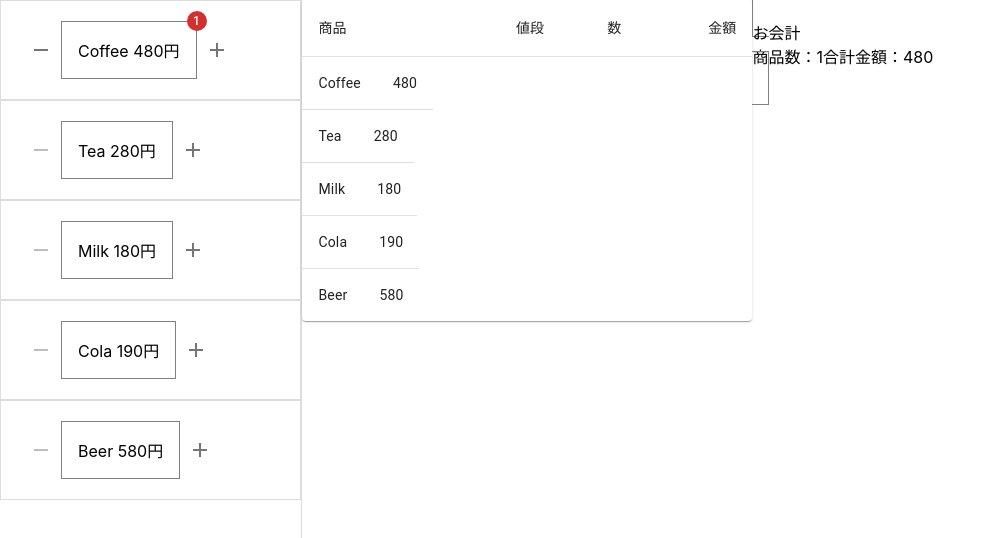
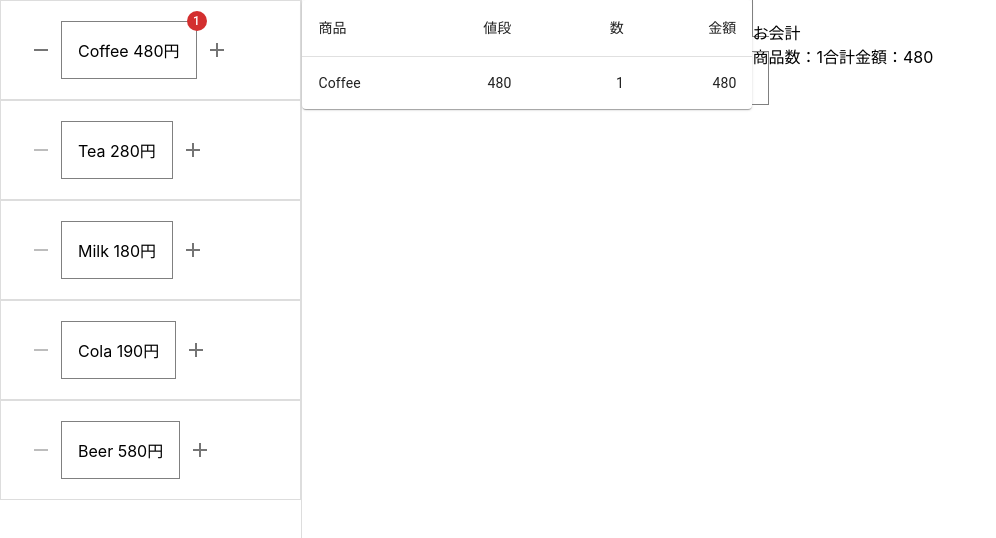
Before and after one commit to sasaki023m/-, a React (Create React App) app: page / in a window 1280 px wide. Both pictures are taken after a click on the button 216 px from the left and 50 px from the top of the page. Shown: the top 538 px of the page, without its empty margins (0-996 px from the left). Built offline with nearby package versions, Linux system fonts and the light colour scheme.

Commit message:
Co-authored-by: San,  (Naingtun) <naingtun.san@nnlife.co.jp>

```diff
--- a/src/App.jsx
+++ b/src/App.jsx
@@ -17,6 +17,7 @@ import React, { useState } from "react";
 const App = () => {
   //　合計
   const [total, setTotal] = useState({ count: 0, amount: 0 });
+  const [orderList, setOrderList] = useState([]);
 
   const items = [
     { name: "Coffee", value: 480 },
@@ -26,9 +27,6 @@ const App = () => {
     { name: "Beer", value: 580 },
   ];
 
-  // function createData(name, value, num, amount) {
-  //   return { name, value, num, amount };
-  // }
 
   return (
     <React.Fragment>
@@ -38,26 +36,36 @@ const App = () => {
             name={items[0].name}
             value={items[0].value}
             setTotal={setTotal}
+            orderList={orderList}
+            setOrderList={setOrderList}
           />
           <Menu
             name={items[1].name}
             value={items[1].value}
             setTotal={setTotal}
+            orderList={orderList}
+            setOrderList={setOrderList}
           />
           <Menu
             name={items[2].name}
             value={items[2].value}
             setTotal={setTotal}
+            orderList={orderList}
+            setOrderList={setOrderList}
           />
           <Menu
             name={items[3].name}
             value={items[3].value}
             setTotal={setTotal}
+            orderList={orderList}
+            setOrderList={setOrderList}
           />
           <Menu
             name={items[4].name}
             value={items[4].value}
             setTotal={setTotal}
+            orderList={orderList}
+            setOrderList={setOrderList}
           />
         </div>
 
@@ -66,24 +74,16 @@ const App = () => {
             <Table sx={{ minWidth: 450 }} aria-label="simple table">
               <TableHead>
                 <TableRow>
-                  <TableCell>商品</TableCell>
-                  <TableCell>値段</TableCell>
-                  <TableCell>数</TableCell>
-                  <TableCell align="right">金額</TableCell>
+                  <TableCell style={{ width: "25%" }}>商品</TableCell>
+                  <TableCell style={{ width: "25%" }} align="right">値段</TableCell>
+                  <TableCell style={{ width: "25%" }} align="right">数</TableCell>
+                  <TableCell style={{ width: "25%" }} align="right">金額</TableCell>
                 </TableRow>
               </TableHead>
 
               <TableBody>
-                {items.map((items) => (
-                  <TableRow
-                    key={items.name}
-                    sx={{ "&:last-child td, &:last-child th": { border: 0 } }}
-                  >
-                    <Detail
-                      name={items.name}
-                      value={items.value}
-                    />
-                  </TableRow>
+                {orderList.map((items) => (
+                  <Detail {...items} />
                 ))}
               </TableBody>
             </Table>
--- a/src/components/Detail.jsx
+++ b/src/components/Detail.jsx
@@ -1,19 +1,27 @@
 // import React, { useState } from "react";
 import "./Menu.css";
 import TableCell from "@mui/material/TableCell";
+import TableRow from "@mui/material/TableRow";
 
-// function createData(name, value, num, amount) {
-//   return { name, value, num, amount };
-// }
-
-const Detail = ({ name, value, setTotal }) => {
+const Detail = ({ name, value, count }) => {
   return (
-    <div>
-      <TableCell component="th" scope="row">
+    <TableRow
+      key={name}
+      sx={{ "&:last-child td, &:last-child th": { border: 0 } }}
+    >
+      <TableCell style={{ width: "25%" }} component="th" scope="row">
         {name}
       </TableCell>
-      <TableCell>{value}</TableCell>
-    </div>
+      <TableCell style={{ width: "25%" }} align="right">
+        {value}
+      </TableCell>
+      <TableCell style={{ width: "25%" }} align="right">
+        {count}
+      </TableCell>
+      <TableCell style={{ width: "25%" }} align="right">
+        {count * value}
+      </TableCell>
+    </TableRow>
   );
 };
 
--- a/src/components/Menu.jsx
+++ b/src/components/Menu.jsx
@@ -1,6 +1,6 @@
 import React, { useState } from "react";
 import "./Menu.css";
-import Box from '@mui/material/Box';
+import Box from "@mui/material/Box";
 // import Button from "@mui/material/Button";
 import Badge from "@mui/material/Badge";
 import AddIcon from "@mui/icons-material/Add";
@@ -8,124 +8,75 @@ import RemoveIcon from "@mui/icons-material/Remove";
 import IconButton from "@mui/material/IconButton";
 // import CoffeeIcon from "@mui/icons-material/Coffee";
 
-
-const Menu = ({ name, value, setTotal }) => {
-  let [count, setCount ] = useState(0);
+const Menu = React.memo(
+  ({ name, value, setTotal, orderList, setOrderList }) => {
+    const [count, setCount] = useState(0);
+    console.log(name, count);
     const countUp = () => {
       setCount((prevState) => prevState + 1);
-    switch (name) {
-      case "Coffee":
       setTotal((prevState) => ({
         ...prevState,
         count: prevState.count + 1,
         amount: prevState.amount + value,
       }));
-        break;
-
-      case "Tea":
-        setTotal((prevState) => ({
-          ...prevState,
-          count: prevState.count + 1,
-          amount: prevState.amount + value,
-        }));
-        break;
-
-      case "Milk":
-        setTotal((prevState) => ({
-          ...prevState,
-          count: prevState.count + 1,
-          amount: prevState.amount + value,
-        }));
-        break;
-
-      case "Cola":
-        setTotal((prevState) => ({
-          ...prevState,
-          count: prevState.count + 1,
-          amount: prevState.amount + value,
-        }));
-        break;
-
-      case "Beer":
-        setTotal((prevState) => ({
-          ...prevState,
-          count: prevState.count + 1,
-          amount: prevState.amount + value,
-        }));
-        break;
-      default:
-        break;
+      const newOrderList = [...orderList];
+      // check name exist
+      if (newOrderList.filter((item) => item.name === name).length) {
+        newOrderList.forEach((item) => {
+          if (item.name === name) item.count = count + 1;
+        });
+      } else {
+        const newOrder = {
+          name: name,
+          value: value,
+          count: count + 1,
+        };
+        newOrderList.push(newOrder);
       }
+      console.log("orderList", orderList);
+      setOrderList(newOrderList);
     };
 
     const countDown = () => {
       setCount((prevState) => prevState - 1);
-
-      switch (name) {
-        case "Coffee":
       setTotal((prevState) => ({
         ...prevState,
         count: prevState.count - 1,
         amount: prevState.amount - value,
       }));
-          console.log(count);
-          break;
-
-        case "Tea":
-          setTotal((prevState) => ({
-            ...prevState,
-            count: prevState.count - 1,
-            amount: prevState.amount - value,
-          }));
-          break;
-
-        case "Milk":
-          setTotal((prevState) => ({
-            ...prevState,
-            count: prevState.count - 1,
-            amount: prevState.amount - value,
-          }));
-          break;
-
-        case "Cola":
-          setTotal((prevState) => ({
-            ...prevState,
-            count: prevState.count - 1,
-            amount: prevState.amount - value,
-          }));
-          break;
-
-        case "Beer":
-          setTotal((prevState) => ({
-            ...prevState,
-            count: prevState.count - 1,
-            amount: prevState.amount - value,
-          }));
-          break;
-        default:
-          break;
+      const newOrderList = [...orderList];
+      // check name exist
+      if (newOrderList.filter((item) => item.name === name).length) {
+        newOrderList.forEach((item) => {
+          if (item.name === name) item.count = count - 1;
+        });
       }
-    console.log(count);
+      console.log("orderList", orderList);
+      setOrderList(newOrderList.filter(item => item.count > 0));
     };
 
     return (
       <div className="menu-contents">
-      <IconButton aria-label="remove" disabled={count <= 0} onClick={countDown}>
+        <IconButton
+          aria-label="remove"
+          disabled={count <= 0}
+          onClick={countDown}
+        >
           <RemoveIcon />
         </IconButton>
 
         <Badge badgeContent={count} color="error">
-        <Box component="span" sx={{ p: 2, border: '1px solid gray' }} >
+          <Box component="span" sx={{ p: 2, border: "1px solid gray" }}>
             {name} {value}円
           </Box>
         </Badge>
 
-      <IconButton aria-label="add" onClick={countUp} >
+        <IconButton aria-label="add" onClick={countUp}>
           <AddIcon />
         </IconButton>
-
       </div>
     );
-};
+  }
+);
 
 export default Menu;
```
Also changed, not shown: src/components/Order.jsx (+0 -7 lines). Lines whose indentation alone changed are shown as unchanged.
